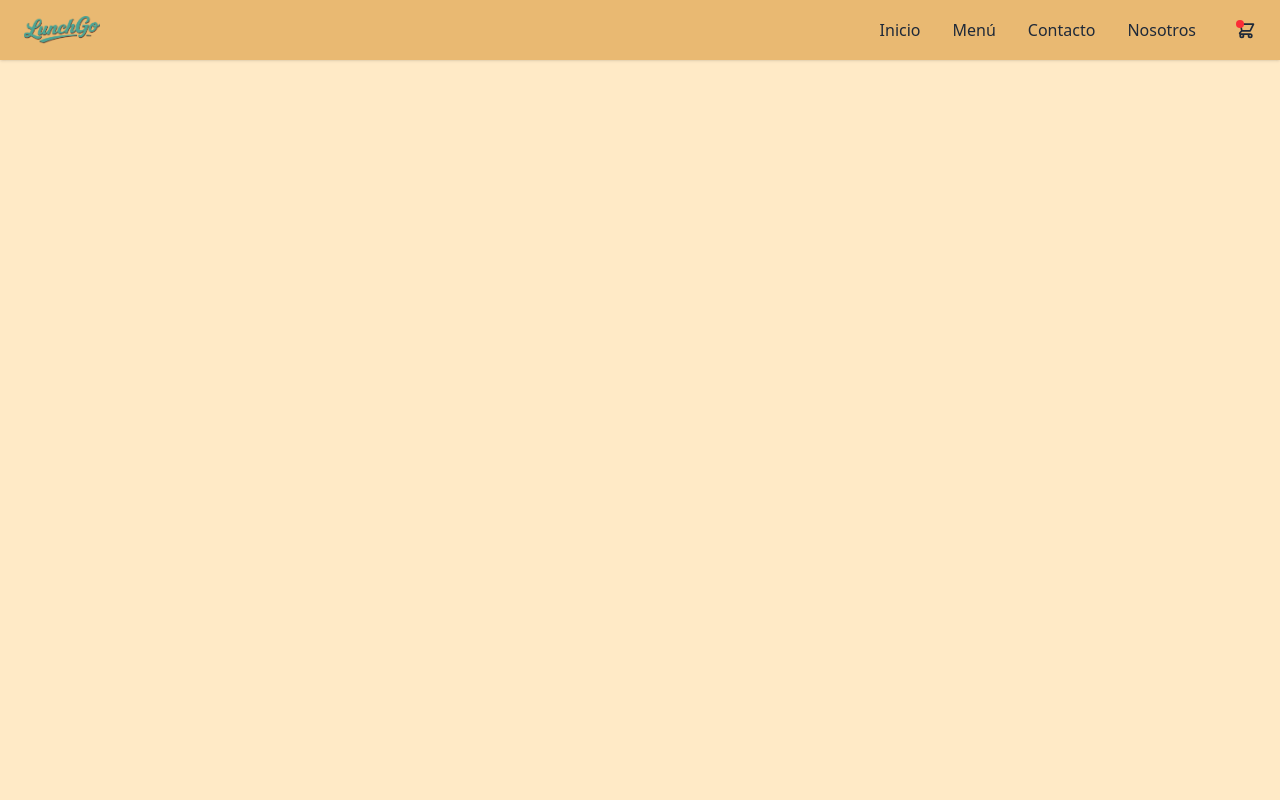
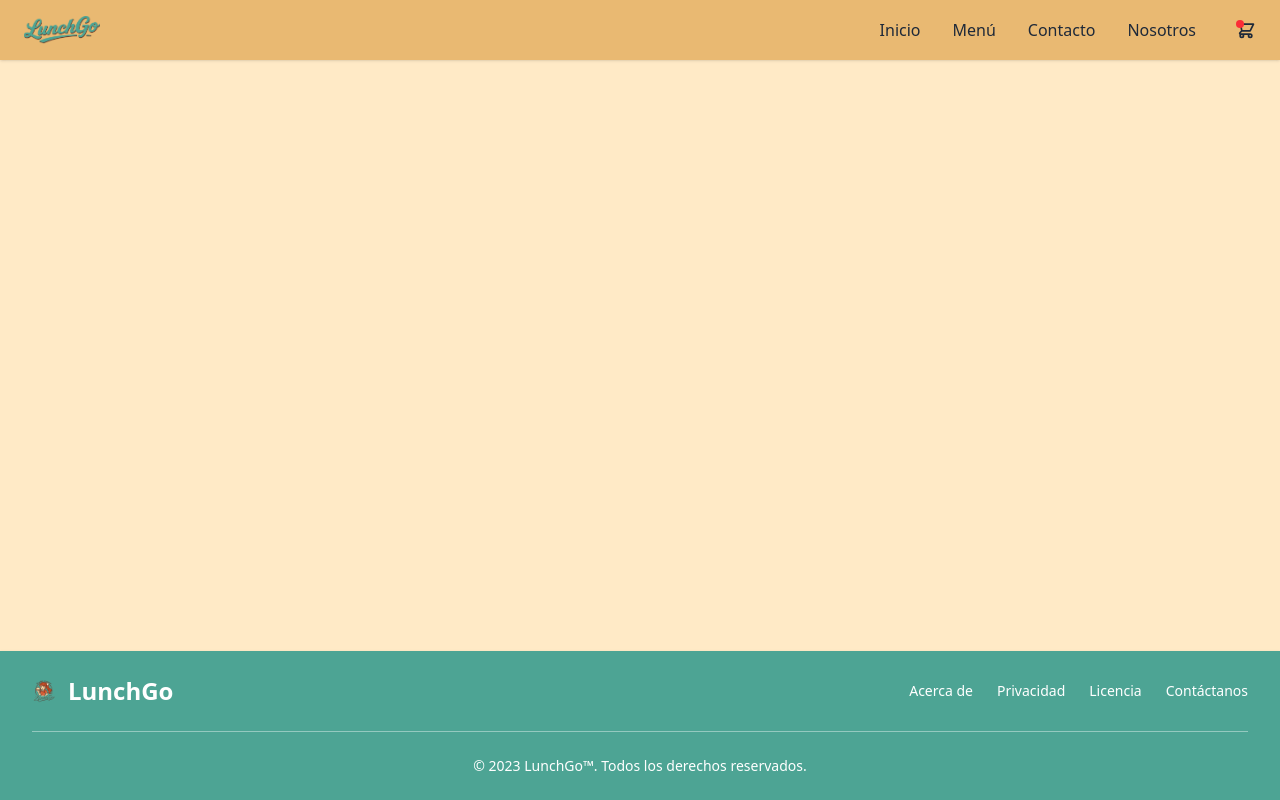
Before and after one commit to AxelYR/LunchGo, a website: page index.html in a window 1280 px wide. Drawn offline with nearby package versions, Linux system fonts and the light colour scheme.

Commit message:
Estructura del footer armada

```diff
--- a/index.html
+++ b/index.html
@@ -4,10 +4,12 @@
     <meta charset="UTF-8">
     <meta name="viewport" content="width=device-width, initial-scale=1.0">
     <title>LunchGo</title>
+    <!-- Declaracion de Tailwind instalado mediante CLI -->
     <link rel="stylesheet" href="./src/output.css">
-
+    <!-- Declaracion de AlpineJS para componentes -->
+    <script src="//unpkg.com/alpinejs" defer></script>
 </head>
-<body class="bg-wheat">
+<body class="flex flex-col min-h-screen bg-wheat">
 <!--
     Encabezado principal del sitio web. Contiene la barra de navegación adaptativa
     con enlaces y botón de menú móvil.
@@ -62,10 +64,9 @@
 
                     <!-- Botón de carrito o acción adicional -->
                     <div class="flex justify-center md:block">
-                    <a class="relative text-gray-800 hover:text-white transition-colors duration-300"
-                        href="#" aria-label="Carrito">
-                        <svg class="w-5 h-5" viewBox="0 0 24 24" fill="none"
-                            xmlns="http://www.w3.org/2000/svg">
+                        <a class="relative text-gray-800 hover:text-white transition-colors duration-300" href="#"
+                            aria-label="Carrito">
+                            <svg class="w-5 h-5" viewBox="0 0 24 24" fill="none" xmlns="http://www.w3.org/2000/svg">
                                 <path
                                     d="M3 3H5L5.4 5M7 13H17L21 5H5.4M7 13L5.4 5M7 13L4.707 15.293C4.077 15.923 4.523 17 5.414 17H17M17 17C15.895 17 15 17.895 15 19C15 20.105 15.895 21 17 21C18.105 21 19 20.105 19 19C19 17.895 18.105 17 17 17ZM9 19C9 20.105 8.105 21 7 21C5.895 21 5 20.105 5 19C5 17.895 5.895 17 7 17C8.105 17 9 17.895 9 19Z"
                                     stroke="currentColor" stroke-width="2" stroke-linecap="round"
@@ -79,9 +80,32 @@
         </nav>
     </header>
 
+    <main class="flex-grow">
+        <!-- Aquí va el contenido de la página -->
+    </main>
 
-    <footer>
 
+    <!-- Footer fijo-->
+    <footer class="bg-zomp shadow-sm w-full px-4 md:px-8 py-6 text-white">
+        <div class="max-w-screen-xl mx-auto">
+            <div class="sm:flex sm:items-center sm:justify-between">
+                <a href="#" class="flex items-center mb-4 sm:mb-0 space-x-3">
+                    <img src="./media/img/logoTrans.webp" class="h-6" alt="LunchGo Logo" />
+                    <span class="self-center text-2xl font-semibold whitespace-nowrap">LunchGo</span>
+                </a>
+                <ul class="flex flex-wrap items-center text-sm font-medium">
+                    <li><a href="#" class="hover:underline me-4 md:me-6">Acerca de</a></li>
+                    <li><a href="#" class="hover:underline me-4 md:me-6">Privacidad</a></li>
+                    <li><a href="#" class="hover:underline me-4 md:me-6">Licencia</a></li>
+                    <li><a href="#" class="hover:underline">Contáctanos</a></li>
+                </ul>
+            </div>
+            <hr class="my-6 border-white/40" />
+            <span class="block text-sm text-center">© 2023 LunchGo™. Todos los derechos reservados.</span>
+        </div>
     </footer>
+
+
+
 </body>
 </html>
--- a/src/input.css
+++ b/src/input.css
@@ -1,5 +1,6 @@
 @import "tailwindcss";
 
+/* colores personalizados */
 @theme{
         --color-caput-mortuum: #5a2217;
         --color-persian-red: #be3a38;
```
Also changed, not shown: contacto.html (added), menu.html (added), nosotros.html (added), src/output.css. Lines whose indentation alone changed are shown as unchanged.
